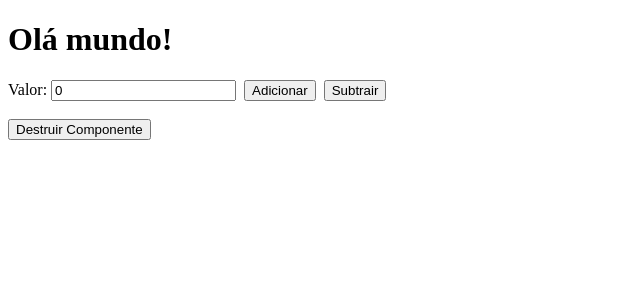
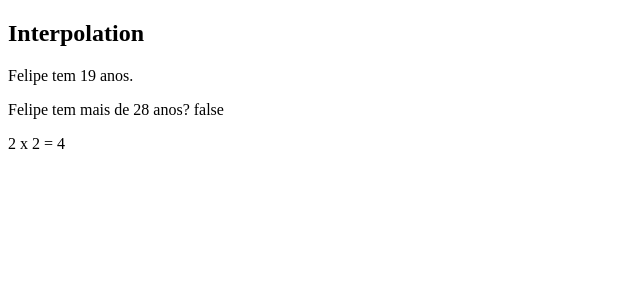
Before and after one commit to Felipe-Euzebio/angular13-udemy, an Angular app: page / in a window 1280 px wide. Shown: the top 300 px of the page, without its empty margins (0-640 px from the left). Built offline with nearby package versions, Linux system fonts and the light colour scheme.

Commit message:
Aula 17 - Interpolation

```diff
--- a/src/app/app.component.ts
+++ b/src/app/app.component.ts
@@ -1,74 +1,17 @@
-import { Component, OnInit, DoCheck, AfterContentInit, AfterViewInit, AfterViewChecked, AfterContentChecked, OnDestroy } from '@angular/core';
+import { Component, OnInit } from '@angular/core';
 
 @Component({
   selector: 'app-root',
   template: `
-    <app-title *ngIf="destruir" title="Olá mundo!"></app-title>
-    <label>Valor: </label>
-    <input type="text" value="{{ valor }}">&nbsp;
-    <button (click)="adicionar()">Adicionar</button>&nbsp;
-    <button (click)="subtrair()">Subtrair</button><br><br>
-    <button (click)="destruirComponente()">Destruir Componente</button>&nbsp;
+    <app-data-binding></app-data-binding>
     <router-outlet></router-outlet>
   `
 })
-export class AppComponent implements OnInit, DoCheck, AfterContentInit, AfterViewInit, AfterViewChecked, AfterContentChecked, OnDestroy {
-
-  public valor: number = 0;
-
-  public destruir: boolean = true;
+export class AppComponent implements OnInit {
 
   constructor() { }
 
-  public adicionar(): number {
-    return this.valor += 1;
-  }
-
-
-  subtrair(): number {
-    return this.valor -= 1;
-  }
-
-
-  destruirComponente(): void {
-    this.destruir = false;
-  }
-
-
-  ngOnDestroy(): void {
-    console.log('ngOnDestroy');
-  }
-
-
-  ngDoCheck(): void {
-    console.log('ngDoCheck');
-  }
-
-
-  ngAfterContentInit(): void {
-    console.log('ngAfterContentInit');
-  }
-
-
-  ngAfterViewInit(): void {
-    console.log('ngAfterViewInit');
-  }
-
-
-  ngAfterViewChecked(): void {
-    console.log('ngAfterViewChecked');
-  }
-
-
-  ngAfterContentChecked(): void {
-    console.log('ngAfterContentChecked');
-  }
-
-
   ngOnInit(): void {
-    setTimeout(() => {
-      console.log('App component loaded');
-    });
   }
 
 }
--- a/src/app/app.module.ts
+++ b/src/app/app.module.ts
@@ -4,11 +4,13 @@ import { BrowserModule } from '@angular/platform-browser';
 import { AppRoutingModule } from './app-routing.module';
 import { AppComponent } from './app.component';
 import { TitleComponent } from './components/title/title.component';
+import { DataBindingComponent } from './components/data-binding/data-binding.component';
 
 @NgModule({
   declarations: [
     AppComponent,
-    TitleComponent
+    TitleComponent,
+    DataBindingComponent
   ],
   imports: [
     BrowserModule,
--- /dev/null
+++ b/src/app/components/data-binding/data-binding.component.html
@@ -0,0 +1,7 @@
+<h2>Interpolation</h2>
+
+<p>{{ nome }} tem {{ idade }} anos.</p>
+
+<p>{{ nome }} tem mais de 28 anos? {{ idade > 28 }}</p>
+
+<p>2 x 2 = {{ 2 * 2 }}</p>
--- /dev/null
+++ b/src/app/components/data-binding/data-binding.component.ts
@@ -0,0 +1,18 @@
+import { Component, OnInit } from '@angular/core';
+
+@Component({
+  selector: 'app-data-binding',
+  templateUrl: './data-binding.component.html',
+  styleUrls: ['./data-binding.component.scss']
+})
+export class DataBindingComponent implements OnInit {
+
+  public nome: string = "Felipe";
+  public idade: number = 19;
+
+  constructor() { }
+
+  ngOnInit(): void {
+  }
+
+}
```
Also changed, not shown: src/app/components/data-binding/data-binding.component.scss (added), 1 other file (tests, documents, lock files or other folders).
